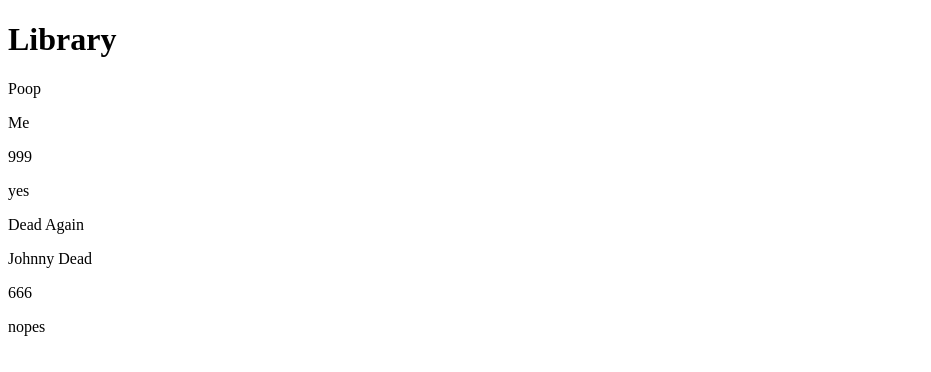
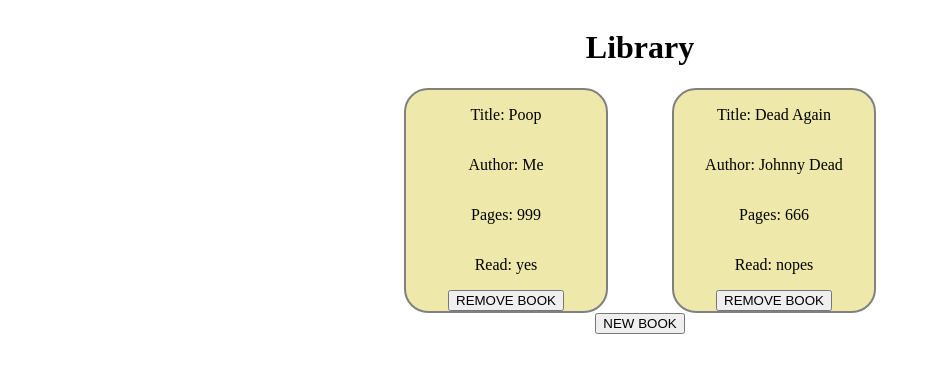
Before and after one commit to nickgrief/library-project, a plain HTML site: page index.html in a window 1280 px wide. Shown: the whole page, without its empty margins (0-931 px from the left). Drawn offline with Linux system fonts and the light colour scheme.

Commit message:
Add new and remove button

```diff
--- a/index.html
+++ b/index.html
@@ -12,9 +12,8 @@
 
 <body>
     <h1>Library</h1>
-    <div class="holder">
-
-    </div>
+    <div class="holder"></div>
+    <button class="new-book-btn">NEW BOOK</button>
 </body>
 
 </html>
--- a/script.js
+++ b/script.js
@@ -7,6 +7,7 @@ function Book(title, author, pages, isRead) {
   this.isRead = isRead;
 }
 
+// Starting books for testing
 library.push(new Book("Poop", "Me", "999", "yes"));
 library.push(new Book("Dead Again", "Johnny Dead", "666", "nopes"));
 
@@ -17,22 +18,58 @@ function addBookToLibrary() {
   let isRead = prompt("Have you read it?");
 
   library.push(new Book(title, author, pages, isRead));
+  displayLibrary();
 }
+
+const newBtn = document.querySelector(".new-book-btn");
+newBtn.addEventListener("click", addBookToLibrary);
 
 const holder = document.querySelector(".holder");
 
 function displayLibrary() {
+  // Clear display before repopulating
+  while (holder.hasChildNodes()) {
+    holder.removeChild(holder.lastChild);
+  }
+
   for (const book of library) {
     let bookCard = document
       .createElement("div");
     bookCard.classList
       .toggle("book");
+    bookCard.dataset.index = library.indexOf(book);
     for (property in book) {
       let element = document.createElement("p");
       element.classList.toggle(property);
-      element.textContent = book[property];
+      let text;
+      switch (property) {
+        case "title":
+          text = "Title: ";
+          break;
+        case "author":
+          text = "Author: ";
+          break;
+        case "pages":
+          text = "Pages: ";
+          break;
+        case "isRead":
+          text = "Read: ";
+          break;
+        default:
+          text = "Poop";
+          break;
+      }
+      element.textContent = text + book[property];
       bookCard.appendChild(element);
     }
+    let removeBtn = document.createElement("button");
+    removeBtn.classList.toggle("remove-book-btn");
+    removeBtn.textContent = "REMOVE BOOK";
+    removeBtn.addEventListener("click", () => {
+      library.splice(removeBtn.parentElement.dataset.index, 1);
+      displayLibrary();
+    });
+    bookCard.appendChild(removeBtn);
     holder.appendChild(bookCard);
   }
 }
--- a/style.css
+++ b/style.css
@@ -0,0 +1,22 @@
+body {
+  display: flex;
+  flex-direction: column;
+  align-items: center;
+}
+
+.holder {
+  display: flex;
+  justify-content: space-around;
+  flex-wrap: wrap;
+  gap: 64px;
+}
+
+.book {
+  display: flex;
+  flex-direction: column;
+  align-items: center;
+  width: 200px;
+  background-color: palegoldenrod;
+  border: 2px solid grey;
+  border-radius: 24px;
+}
```
